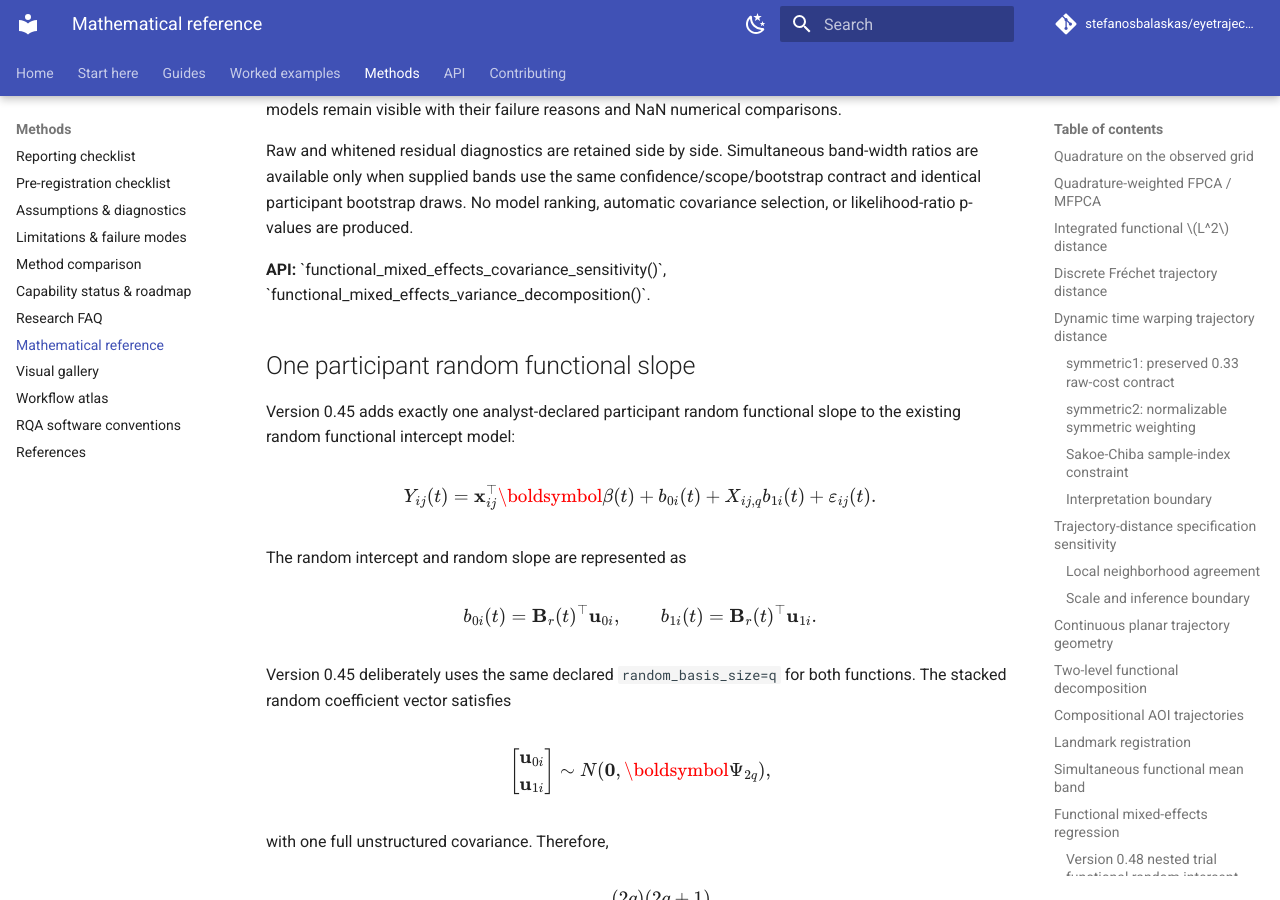
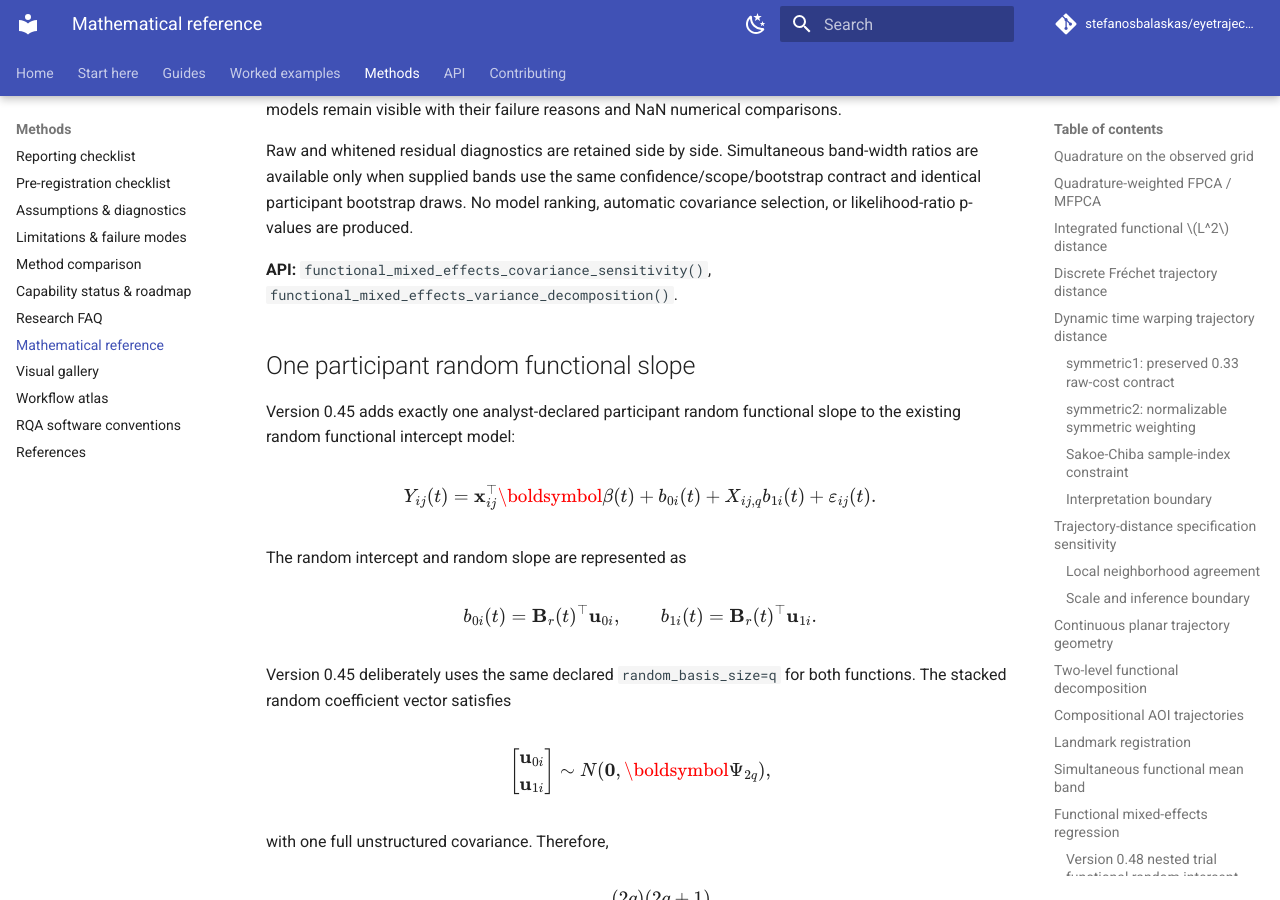
Before and after one commit to stefanosbalaskas/eyetrajectoriespy, an MkDocs documentation site: the page built from docs/methods/mathematical-reference.md, in a window 1280 px wide and 900 px high, scrolled down 14752 px. Built offline with MkDocs 1.6.1 and Material for MkDocs 9.7.7, drawn with Linux system fonts in a browser that asks for light colours; comment, search, counter and statistics services are not loaded.

Commit message:
Repair 0.50 Markdown inline code

```diff
--- a/docs/methods/mathematical-reference.md
+++ b/docs/methods/mathematical-reference.md
@@ -898,8 +898,8 @@ confidence/scope/bootstrap contract and identical participant bootstrap draws.
 No model ranking, automatic covariance selection, or likelihood-ratio p-values
 are produced.
 
-**API:** \`functional_mixed_effects_covariance_sensitivity()\`,
-\`functional_mixed_effects_variance_decomposition()\`.
+**API:** `functional_mixed_effects_covariance_sensitivity()`,
+`functional_mixed_effects_variance_decomposition()`.
 
 ## One participant random functional slope { #functional-mixed-effects-random-slope }
 
```
